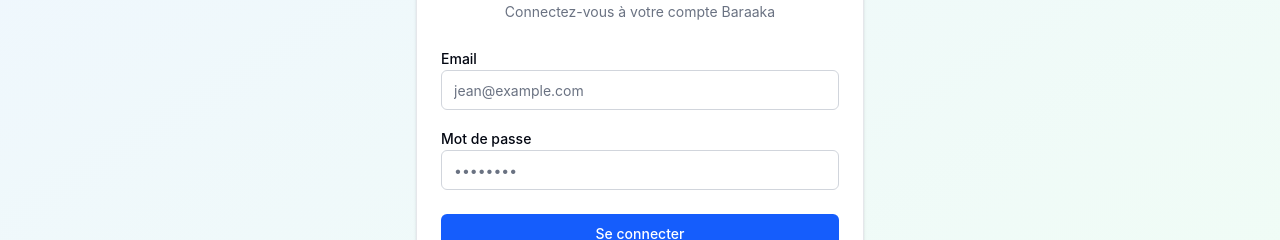
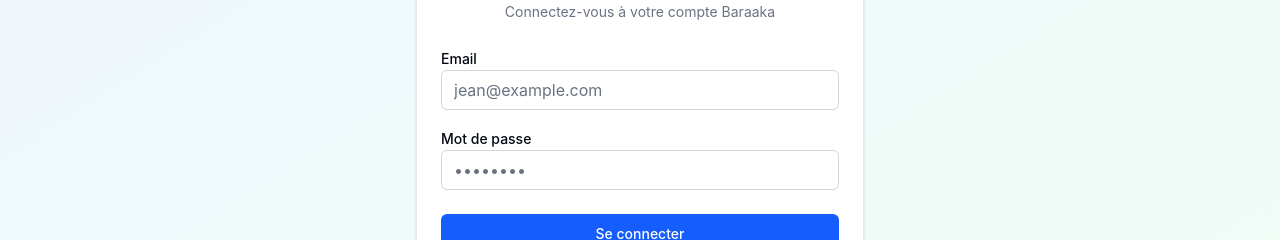
Before and after one commit to rassgby/GBudget, a Next.js app: page /login in a window 1280 px wide. Shown: the part 369-609 px from the top of the page. Built offline with nearby package versions, Linux system fonts and the light colour scheme; no server answers.

Commit message:
Change input component text size from sm to base

```diff
--- a/components/ui/input.tsx
+++ b/components/ui/input.tsx
@@ -9,7 +9,7 @@
       <input
         type={type}
         className={cn(
-          "flex h-10 w-full rounded-md border border-gray-300 bg-white px-3 py-2 text-sm ring-offset-white file:border-0 file:bg-transparent file:text-sm file:font-medium placeholder:text-gray-500 focus-visible:outline-none focus-visible:ring-2 focus-visible:ring-blue-600 focus-visible:ring-offset-2 disabled:cursor-not-allowed disabled:opacity-50",
+          "flex h-10 w-full rounded-md border border-gray-300 bg-white px-3 py-2 text-base ring-offset-white file:border-0 file:bg-transparent file:text-sm file:font-medium placeholder:text-gray-500 focus-visible:outline-none focus-visible:ring-2 focus-visible:ring-blue-600 focus-visible:ring-offset-2 disabled:cursor-not-allowed disabled:opacity-50",
           className
         )}
         ref={ref}
```
